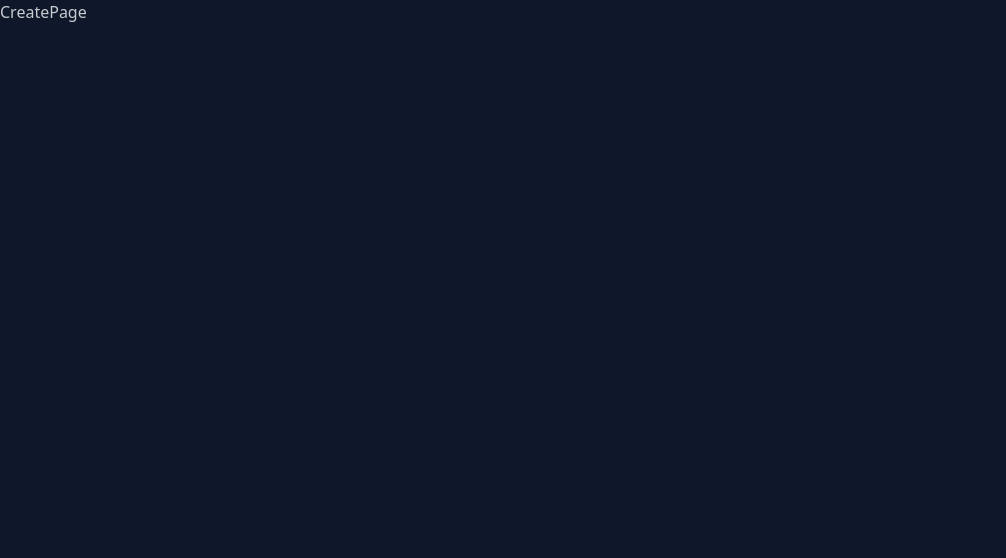
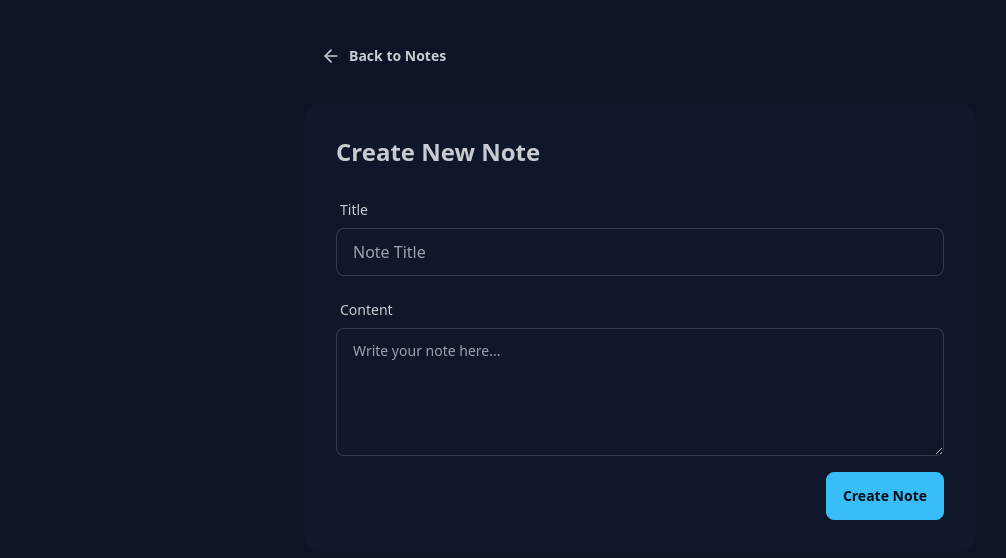
Before and after one commit to Vinay-Krishna-G/ThinkBoard, a React (Vite) app in the folder frontend/: page /create in a window 1280 px wide. Shown: the top 558 px of the page, without its empty margins (0-1006 px from the left). Built offline with nearby package versions, Linux system fonts and the light colour scheme.

Commit message:
create page and api

```diff
--- /dev/null
+++ b/frontend/src/libs/axios.js
@@ -0,0 +1,11 @@
+import axios from "axios";
+
+// in production, there's no localhost so we have to make this dynamic
+const BASE_URL =
+  import.meta.env.MODE === "development" ? "http://localhost:5001/api" : "/api";
+
+const api = axios.create({
+  baseURL: BASE_URL,
+});
+
+export default api;
--- a/frontend/src/pages/CreatePage.jsx
+++ b/frontend/src/pages/CreatePage.jsx
@@ -1,7 +1,101 @@
-import React from "react";
+import React, { useState } from "react";
+import { ArrowLeftIcon } from "lucide-react";
+import { Link, useNavigate } from "react-router";
+import toast from "react-hot-toast";
+import api from "../libs/axios";
 
 const CreatePage = () => {
-  return <div>CreatePage</div>;
+  const [title, setTitle] = useState("");
+  const [content, setContent] = useState("");
+  const [loading, setLoading] = useState(false);
+
+  const navigate = useNavigate();
+
+  const handleSubmit = async (e) => {
+    e.preventDefault();
+
+    if (!title.trim() || !content.trim()) {
+      toast.error("All fields are required");
+      return;
+    }
+
+    setLoading(true);
+    try {
+      await api.post("/notes", {
+        title,
+        content,
+      });
+
+      toast.success("Note created successfully!");
+      navigate("/");
+    } catch (error) {
+      console.log("Error creating note", error);
+      if (error.response.status === 429) {
+        toast.error("Slow down! You're creating notes too fast", {
+          duration: 4000,
+          icon: "💀",
+        });
+      } else {
+        toast.error("Failed to create note");
+      }
+    } finally {
+      setLoading(false);
+    }
+  };
+
+  return (
+    <div className="min-h-screen bg-base-200">
+      <div className="container mx-auto px-4 py-8">
+        <div className="max-w-2xl mx-auto">
+          <Link to={"/"} className="btn btn-ghost mb-6">
+            <ArrowLeftIcon className="size-5" />
+            Back to Notes
+          </Link>
+
+          <div className="card bg-base-100">
+            <div className="card-body">
+              <h2 className="card-title text-2xl mb-4">Create New Note</h2>
+              <form onSubmit={handleSubmit}>
+                <div className="form-control mb-4">
+                  <label className="label">
+                    <span className="label-text">Title</span>
+                  </label>
+                  <input
+                    type="text"
+                    placeholder="Note Title"
+                    className="input input-bordered"
+                    value={title}
+                    onChange={(e) => setTitle(e.target.value)}
+                  />
+                </div>
+
+                <div className="form-control mb-4">
+                  <label className="label">
+                    <span className="label-text">Content</span>
+                  </label>
+                  <textarea
+                    placeholder="Write your note here..."
+                    className="textarea textarea-bordered h-32"
+                    value={content}
+                    onChange={(e) => setContent(e.target.value)}
+                  />
+                </div>
+
+                <div className="card-actions justify-end">
+                  <button
+                    type="submit"
+                    className="btn btn-primary"
+                    disabled={loading}
+                  >
+                    {loading ? "Creating..." : "Create Note"}
+                  </button>
+                </div>
+              </form>
+            </div>
+          </div>
+        </div>
+      </div>
+    </div>
+  );
 };
-
 export default CreatePage;
--- a/frontend/src/pages/HomePage.jsx
+++ b/frontend/src/pages/HomePage.jsx
@@ -1,9 +1,10 @@
 import React, { useEffect, useState } from "react";
 import Navbar from "../components/Navbar";
 import RateLimitUI from "../components/RateLimitUI";
-import axios from "axios";
+
 import toast from "react-hot-toast";
 import NoteCard from "../components/NoteCard";
+import api from "../libs/axios";
 // import Note from "../../../backend/src/models/Note";
 
 const HomePage = () => {
@@ -14,7 +15,7 @@
   useEffect(() => {
     const fetchNotes = async () => {
       try {
-        const res = await axios.get("http://localhost:5001/api/notes");
+        const res = await api.get("/notes");
 
         console.log("Response from server:", res.data);
 
```
